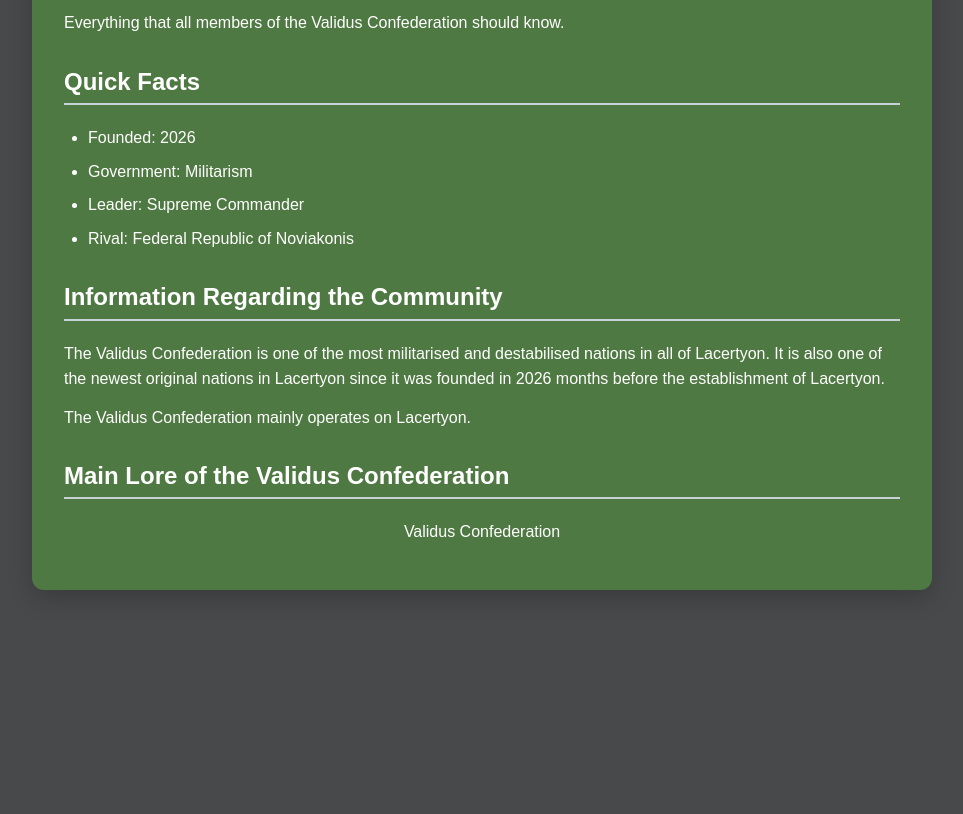
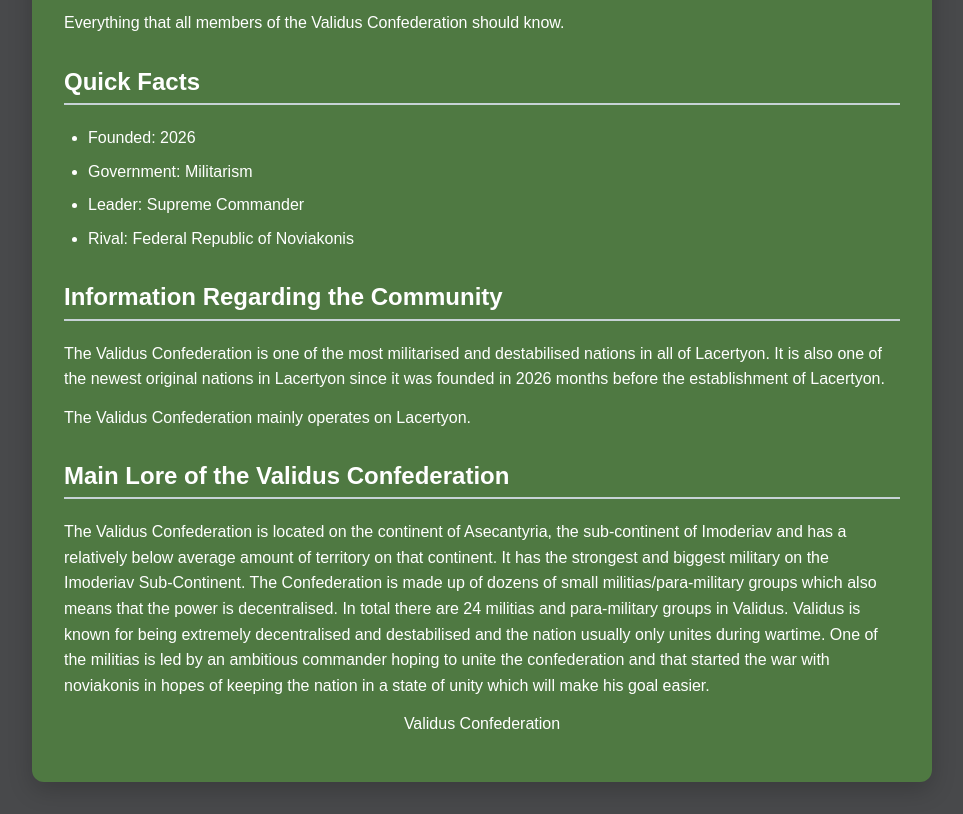
Before and after one commit to TheVoid41/Lacertyon, a plain HTML site: page Validus.html in a window 1280 px wide. Shown: the part 227-1041 px from the top of the page, without its empty margins (158-1121 px from the left). Before the commit the page ends 849 px from the top, so only its background shows below. Drawn offline with Linux system fonts and the light colour scheme.

Commit message:
Update Validus.html

```diff
--- a/Validus.html
+++ b/Validus.html
@@ -182,6 +182,13 @@
 
 	<section id="lore" aria-labelledby="lore-title">
 		<h2 id="lore-title">Main Lore of the Validus Confederation</h2>
+
+		<p>The Validus Confederation is located on the continent of Asecantyria, the sub-continent of Imoderiav and has a relatively below average amount of territory on that continent.
+			It has the strongest and biggest military on the Imoderiav Sub-Continent.
+			The Confederation is made up of dozens of small militias/para-military groups which also means that the power is decentralised.
+			In total there are 24 militias and para-military groups in Validus.
+			Validus is known for being extremely decentralised and destabilised and the nation usually only unites during wartime.
+			One of the militias is led by an ambitious commander hoping to unite the confederation and that started the war with noviakonis in hopes of keeping the nation in a state of unity which will make his goal easier.</p>
 	</section>
 
 	<footer>
```
